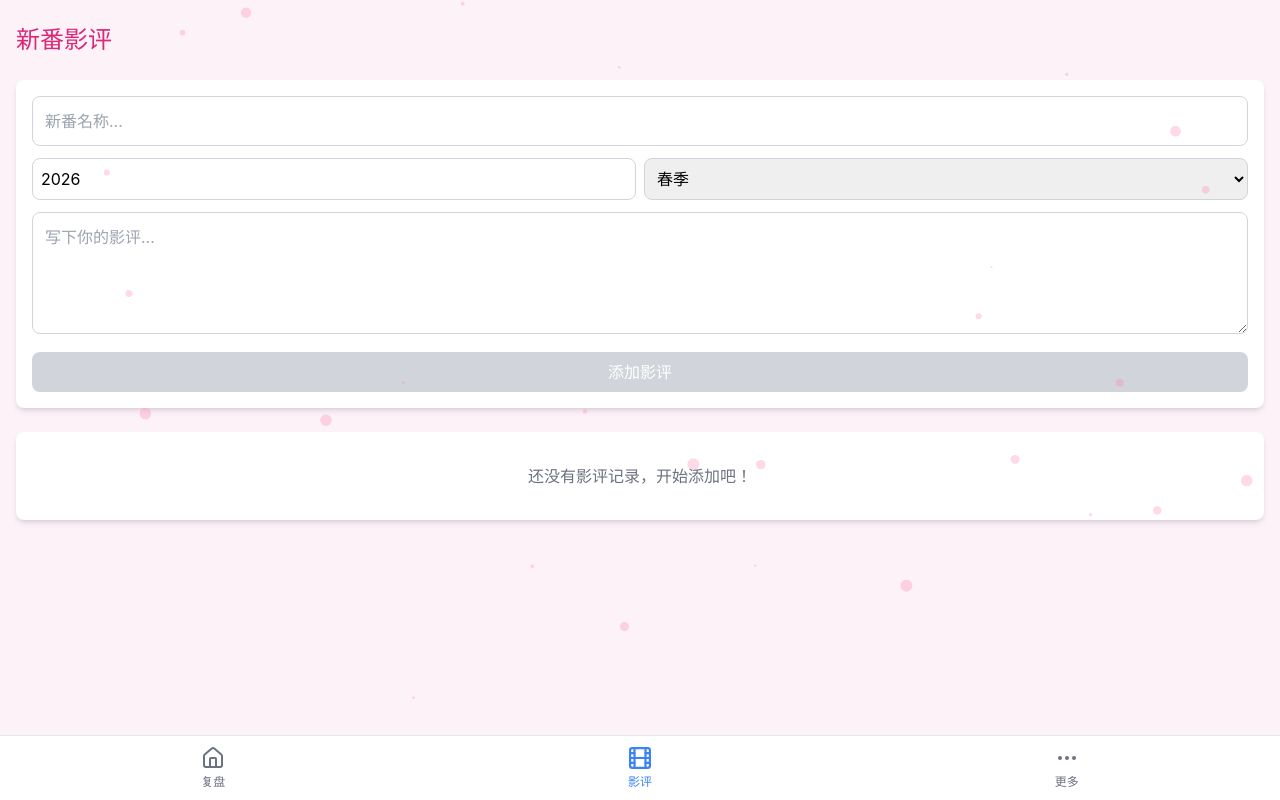
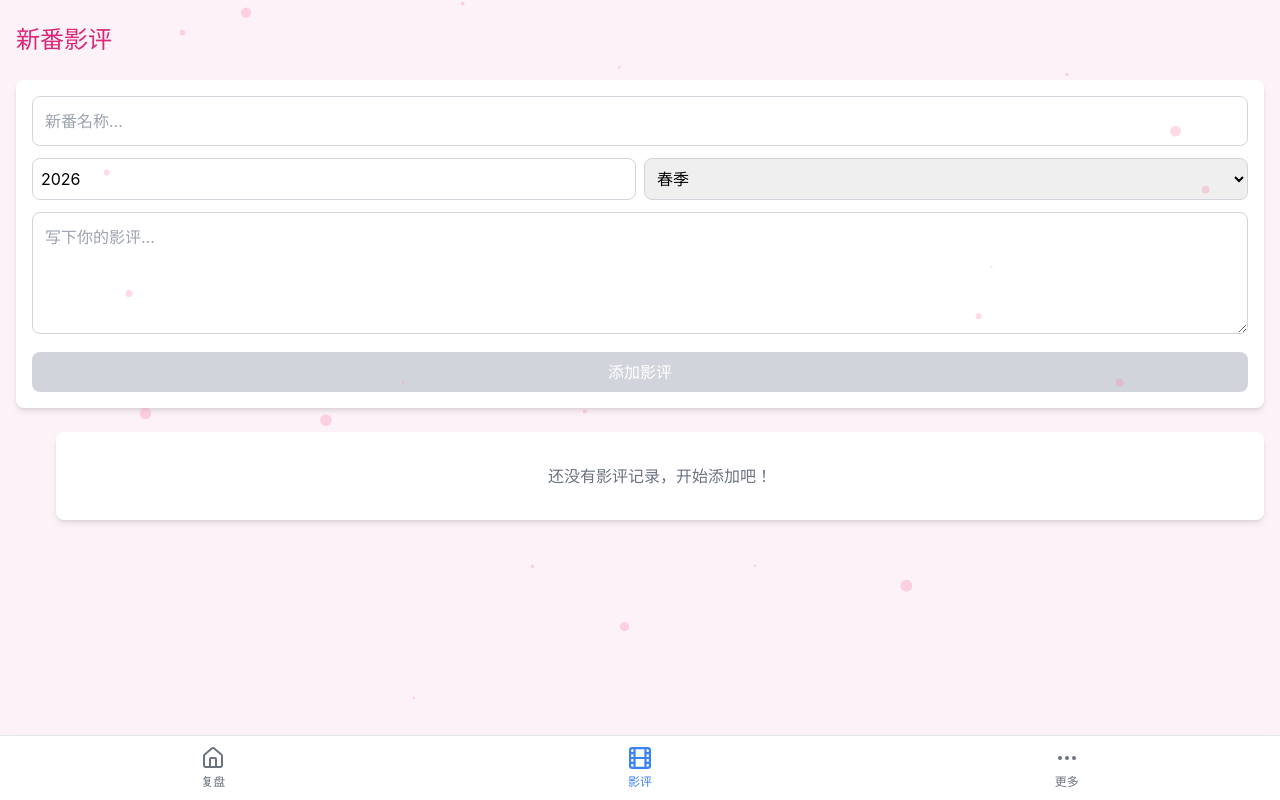
Before and after one commit to dplink/TraeBin, a React (Vite) app: page /anime in a window 1280 px wide. Built offline with nearby package versions, Linux system fonts and the light colour scheme.

Commit message:
feat: 设计主界面一级目录与底部导航
Co-authored-by: traeagent <traeagent@users.noreply.github.com>

```diff
--- a/src/components/AnimeReviewCard.tsx
+++ b/src/components/AnimeReviewCard.tsx
@@ -31,6 +31,7 @@ const AnimeReviewCard: React.FC<AnimeReviewCardProps> = ({
   selectedTags,
 }) => {
   const [isEditing, setIsEditing] = useState(false);
+  const [isExpanded, setIsExpanded] = useState(false);
   const [editTitle, setEditTitle] = useState(title);
   const [editYear, setEditYear] = useState(year.toString());
   const [editSeason, setEditSeason] = useState<Season>(season);
@@ -55,7 +56,10 @@ const AnimeReviewCard: React.FC<AnimeReviewCardProps> = ({
   const seasons: Season[] = ['冬', '春', '夏', '秋'];
 
   return (
-    <div className="bg-white rounded-lg shadow-md p-4 mb-4 transition-all duration-300 hover:shadow-lg">
+    <div
+      className="bg-white rounded-lg shadow-md p-4 mb-4 transition-all duration-300 hover:shadow-lg cursor-pointer"
+      onClick={() => setIsExpanded(!isExpanded)}
+    >
       {isEditing ? (
         <div className="space-y-3">
           <input
@@ -94,13 +98,19 @@ const AnimeReviewCard: React.FC<AnimeReviewCardProps> = ({
           />
           <div className="flex justify-end space-x-2">
             <button
-              onClick={() => setIsEditing(false)}
+              onClick={(e) => {
+                e.stopPropagation();
+                setIsEditing(false);
+              }}
               className="px-3 py-1 bg-gray-200 rounded-lg text-sm hover:bg-gray-300 transition-colors"
             >
               取消
             </button>
             <button
-              onClick={handleSave}
+              onClick={(e) => {
+                e.stopPropagation();
+                handleSave();
+              }}
               disabled={!editTitle.trim() || !editContent.trim()}
               className="px-3 py-1 bg-pink-500 text-white rounded-lg text-sm hover:bg-pink-600 transition-colors disabled:bg-gray-300 disabled:cursor-not-allowed"
             >
@@ -111,13 +121,38 @@ const AnimeReviewCard: React.FC<AnimeReviewCardProps> = ({
       ) : (
         <div className="space-y-2">
           <div className="flex justify-between items-start">
-            <div>
-              <h3 className="text-lg font-semibold text-pink-600">{title}</h3>
-              <div className="flex flex-wrap gap-2 mt-1">
+            <h3 className="text-lg font-semibold text-pink-600">{title}</h3>
+            <div className="flex space-x-2">
+              <button
+                onClick={(e) => {
+                  e.stopPropagation();
+                  setIsEditing(true);
+                }}
+                className="p-2 text-gray-400 hover:text-pink-500 transition-colors"
+              >
+                <Edit className="w-4 h-4" />
+              </button>
+              <button
+                onClick={(e) => {
+                  e.stopPropagation();
+                  onDelete(id);
+                }}
+                className="p-2 text-gray-400 hover:text-red-500 transition-colors"
+              >
+                <Trash2 className="w-4 h-4" />
+              </button>
+            </div>
+          </div>
+          {isExpanded && (
+            <div className="space-y-2 mt-2">
+              <div className="flex flex-wrap gap-2">
                 {tags.map((tag) => (
                   <span
                     key={tag}
-                    onClick={() => onTagClick(tag)}
+                    onClick={(e) => {
+                      e.stopPropagation();
+                      onTagClick(tag);
+                    }}
                     className={`inline-block px-2 py-1 rounded-full text-xs font-medium cursor-pointer transition-colors ${
                       selectedTags.includes(tag)
                         ? 'bg-pink-500 text-white'
@@ -128,24 +163,10 @@ const AnimeReviewCard: React.FC<AnimeReviewCardProps> = ({
                   </span>
                 ))}
               </div>
-              <p className="mt-2 text-gray-700">{content}</p>
+              <p className="text-gray-700">{content}</p>
+              <div className="text-xs text-gray-500">{formatDate(createdAt)}</div>
             </div>
-            <div className="flex space-x-2">
-              <button
-                onClick={() => setIsEditing(true)}
-                className="p-2 text-gray-400 hover:text-pink-500 transition-colors"
-              >
-                <Edit className="w-4 h-4" />
-              </button>
-              <button
-                onClick={() => onDelete(id)}
-                className="p-2 text-gray-400 hover:text-red-500 transition-colors"
-              >
-                <Trash2 className="w-4 h-4" />
-              </button>
-            </div>
-          </div>
-          <div className="text-xs text-gray-500">{formatDate(createdAt)}</div>
+          )}
         </div>
       )}
     </div>
--- a/src/pages/AnimePage.tsx
+++ b/src/pages/AnimePage.tsx
@@ -30,8 +30,21 @@ const AnimePage: React.FC = () => {
     }
   };
 
+  const getSeasonNumber = (season: Season): number => {
+    switch (season) {
+      case '冬': return 1;
+      case '春': return 2;
+      case '夏': return 3;
+      case '秋': return 4;
+      default: return 2;
+    }
+  };
+
   const sortedReviews = [...reviews].sort((a, b) => {
-    return new Date(b.createdAt).getTime() - new Date(a.createdAt).getTime();
+    if (b.year !== a.year) {
+      return b.year - a.year;
+    }
+    return getSeasonNumber(b.season) - getSeasonNumber(a.season);
   });
 
   const filteredReviews = sortedReviews.filter((review) => {
@@ -124,7 +137,7 @@ const AnimePage: React.FC = () => {
           </div>
         )}
 
-        <div className="space-y-4">
+        <div className="relative pl-8 md:pl-10">
           {filteredReviews.length === 0 ? (
             <div className="bg-white rounded-lg shadow-md p-8 text-center">
               <p className="text-gray-500">
@@ -132,9 +145,12 @@ const AnimePage: React.FC = () => {
               </p>
             </div>
           ) : (
-            filteredReviews.map((review) => (
+            <>
+              <div className="absolute left-3 md:left-4 top-0 bottom-0 w-0.5 bg-pink-200"></div>
+              {filteredReviews.map((review, index) => (
+                <div key={review.id} className="relative mb-8 last:mb-0">
+                  <div className="absolute left-[-30px] md:left-[-34px] top-4 w-6 h-6 bg-pink-500 rounded-full border-2 border-white shadow transition-transform hover:scale-110"></div>
                   <AnimeReviewCard
-                key={review.id}
                     id={review.id}
                     title={review.title}
                     year={review.year}
@@ -147,7 +163,9 @@ const AnimePage: React.FC = () => {
                     onTagClick={toggleFilterTag}
                     selectedTags={selectedTags}
                   />
-            ))
+                </div>
+              ))}
+            </>
           )}
         </div>
       </div>
```
Also changed, not shown: .trae/documents/anime_timeline_plan.md (added). Lines whose indentation alone changed are shown as unchanged.
